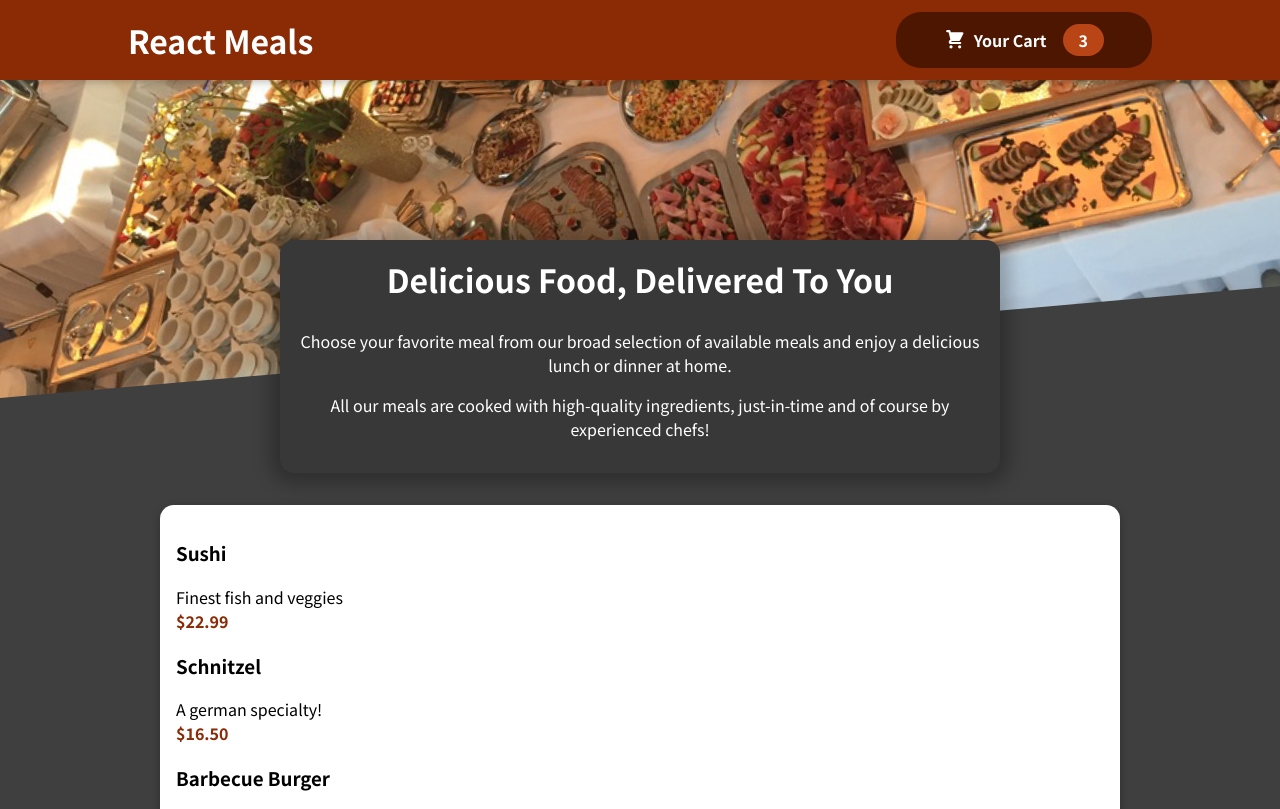
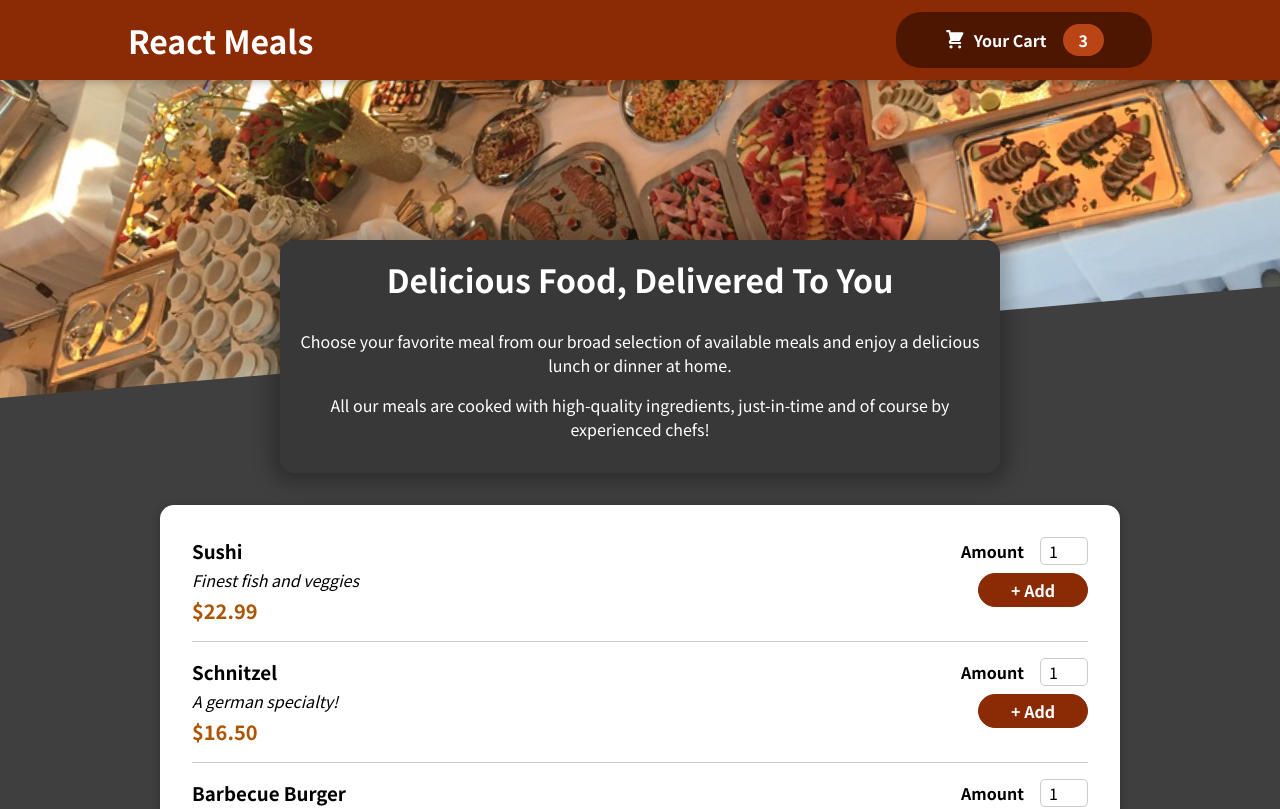
Before and after one commit to priyankasewaiwar/AssignmentResturantSite, a React (Create React App) app: page / in a window 1280 px wide. Shown: the top 809 px of the page. Built offline with nearby package versions, Linux system fonts and the light colour scheme.

Commit message:
Meal Item Add FOrm

```diff
--- a/src/components/Meals/AvailableMeals.js
+++ b/src/components/Meals/AvailableMeals.js
@@ -1,6 +1,6 @@
 import Card from '../UI/Card';
+import MealItem from './MealItem/MealItem';
 import classes from './AvailableMeals.module.css';
-import MealItem from './MealItem/MealItem';
 
 const DUMMY_MEALS = [
   {
@@ -31,11 +31,13 @@
 
 const AvailableMeals = () => {
   const mealsList = DUMMY_MEALS.map((meal) => (
-  <MealItem
-  key={meal.id}
-  name={meal.name}
-  description={meal.description}
-  price={meal.price}/>
+    <MealItem
+      id={meal.id}
+      key={meal.id}
+      name={meal.name}
+      description={meal.description}
+      price={meal.price}
+    />
   ));
 
   return (
--- a/src/components/Meals/MealItem/MealItem.js
+++ b/src/components/Meals/MealItem/MealItem.js
@@ -1,17 +1,19 @@
 import classes from './MealItem.module.css';
+import MealItemForm from './MealItemForm';
 
 const MealItem = props => {
     const price = `$${props.price.toFixed(2)}`
-return <li className={classes.meal}>
+return ( <li className={classes.meal}>
     <div>
         <h3>{props.name}</h3>
         <div className={classes.description}>{props.description}</div>
         <div className={classes.price}>{price}</div>
     </div>
     <div>
-
+        <MealItemForm />
     </div>
 </li>
-}
+);
+};
 
 export default MealItem;
--- a/src/components/Meals/MealItem/MealItem.module.css
+++ b/src/components/Meals/MealItem/MealItem.module.css
@@ -1,65 +1,22 @@
-.cart-item {
+.meal {
   display: flex;
   justify-content: space-between;
-    align-items: center;
-    border-bottom: 2px solid #8a2b06;
-    padding: 1rem 0;
-    margin: 1rem 0;
+  margin: 1rem;
+  padding-bottom: 1rem;
+  border-bottom: 1px solid #ccc;
 }
 
-  .cart-item h2 {
-    margin: 0 0 0.5rem 0;
-    color: #363636;
+.meal h3 {
+  margin: 0 0 0.25rem 0;
 }
 
-  .summary {
-    width: 10rem;
-    display: flex;
-    justify-content: space-between;
-    align-items: center;
+.description {
+  font-style: italic;
 }
 
 .price {
+  margin-top: 0.25rem;
   font-weight: bold;
-    color: #8a2b06;
+  color: #ad5502;
+  font-size: 1.25rem;
 }
-
-  .amount {
-    font-weight: bold;
-    border: 1px solid #ccc;
-    padding: 0.25rem 0.75rem;
-    border-radius: 6px;
-    color: #363636;
-  }
-
-  .actions {
-    display: flex;
-    flex-direction: column;
-  }
-
-  @media (min-width: 768px) {
-    .actions {
-      flex-direction: row;
-    }
-  }
-
-  .cart-item button {
-    font: inherit;
-    font-weight: bold;
-    font-size: 1.25rem;
-    color: #8a2b06;
-    border: 1px solid #8a2b06;
-    width: 3rem;
-    text-align: center;
-    border-radius: 6px;
-    background-color: transparent;
-    cursor: pointer;
-    margin-left: 1rem;
-    margin: 0.25rem;
-  }
-
-  .cart-item button:hover,
-  .cart-item button:active {
-    background-color: #8a2b06;
-    color: white;
-  }
--- /dev/null
+++ b/src/components/Meals/MealItem/MealItemForm.js
@@ -0,0 +1,23 @@
+import Input from '../../UI/Input';
+import classes from './MealItemForm.module.css';
+
+const MealItemForm = (props) => {
+  return (
+    <form className={classes.form}>
+      <Input
+        label='Amount'
+        input={{
+          id: 'amount_' + props.id,
+          type: 'number',
+          min: '1',
+          max: '5',
+          step: '1',
+          defaultValue: '1',
+        }}
+      />
+      <button>+ Add</button>
+    </form>
+  );
+};
+
+export default MealItemForm;
--- /dev/null
+++ b/src/components/Meals/MealItem/MealItemForm.module.css
@@ -0,0 +1,20 @@
+.form {
+    text-align: right;
+  }
+
+  .form button {
+    font: inherit;
+    cursor: pointer;
+    background-color: #8a2b06;
+    border: 1px solid #8a2b06;
+    color: white;
+    padding: 0.25rem 2rem;
+    border-radius: 20px;
+    font-weight: bold;
+  }
+
+  .form button:hover,
+  .form button:active {
+    background-color: #641e03;
+    border-color: #641e03;
+  }
--- a/src/components/Meals/Meals.js
+++ b/src/components/Meals/Meals.js
@@ -1,12 +1,15 @@
-import { Fragment } from "react";
-import MealsSummary from "./MealsSummary";
-import AvailableMeals from "./AvailableMeals";
+import { Fragment } from 'react';
 
-const Meals = () =>{
-return <Fragment >
-    <MealsSummary />
-    <AvailableMeals />
-</Fragment>
+import MealsSummary from './MealsSummary';
+import AvailableMeals from './AvailableMeals';
+
+const Meals = () => {
+  return (
+    <Fragment>
+      <MealsSummary />
+      <AvailableMeals />
+    </Fragment>
+  );
 };
 
-export default Meals
+export default Meals;
--- /dev/null
+++ b/src/components/UI/Input.js
@@ -0,0 +1,14 @@
+import classes from './Input.module.css';
+
+const Input = props =>{
+
+    return (
+<div className={classes.input}>
+    <label htmlFor={props.input.id} >{props.label}</label>
+    <input {...props.input}/>
+</div>
+    );
+
+};
+
+export default Input;
--- /dev/null
+++ b/src/components/UI/Input.module.css
@@ -0,0 +1,18 @@
+.input {
+    display: flex;
+    align-items: center;
+    margin-bottom: 0.5rem;
+  }
+
+  .input label {
+    font-weight: bold;
+    margin-right: 1rem;
+  }
+
+  .input input {
+    width: 3rem;
+    border-radius: 5px;
+    border: 1px solid #ccc;
+    font: inherit;
+    padding-left: 0.5rem;
+  }
```
Also changed, not shown: src/components/Meals/AvailableMeals.module.css (indentation only). Lines whose indentation alone changed are shown as unchanged.
